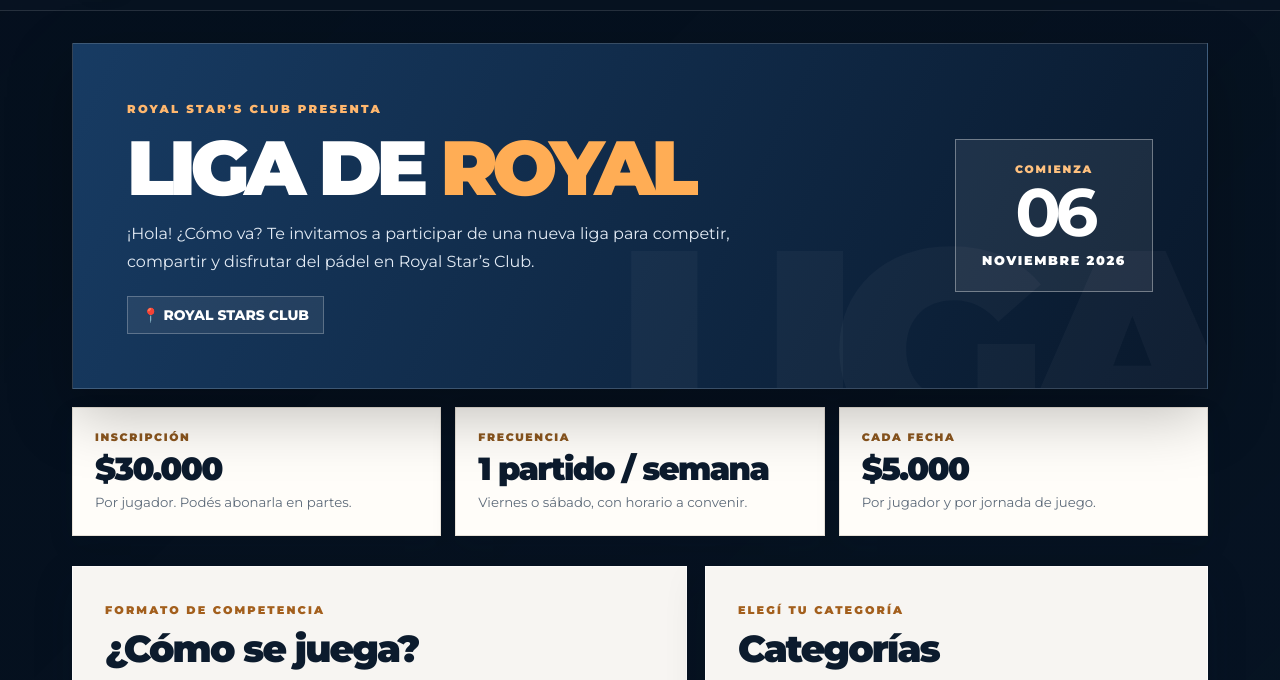
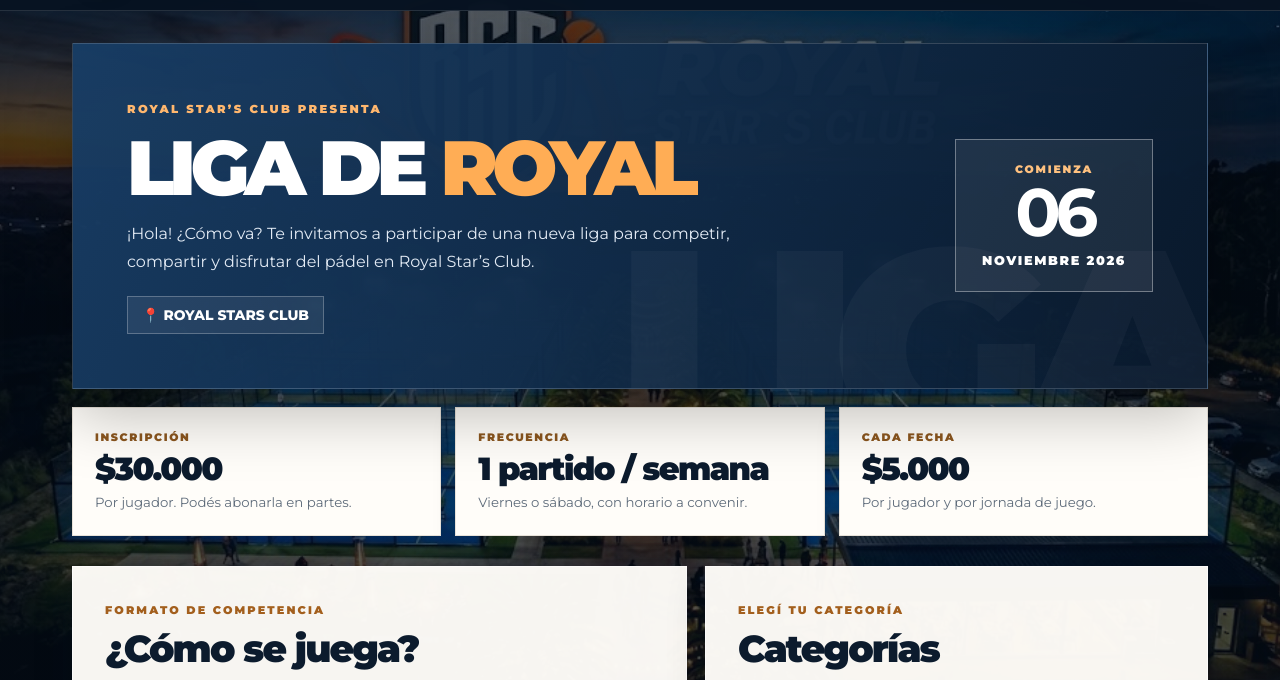
Before and after one commit to benjaestudiante1234-lang/Royal_Stars_Club, a plain HTML site: page liga.html in a window 1280 px wide. Shown: the part 68-748 px from the top of the page. Drawn offline with nearby package versions, Linux system fonts and the light colour scheme.

Commit message:
Corregir fondo de Liga de Royal
Co-authored-by: Copilot <223556219+Copilot@users.noreply.github.com>

```diff
--- a/assets/css/liga.css
+++ b/assets/css/liga.css
@@ -1,7 +1,7 @@
 :root{--navy:#0c1b2d;--blue:#173b63;--blue2:#2d5686;--orange:#f58220;--orange2:#ffad55;--ink:#172231;--muted:#5e6b7a;--paper:#fffdf9}
     *{box-sizing:border-box;scroll-behavior:smooth}
     body{margin:0;min-height:100vh;font-family:Montserrat,system-ui,Segoe UI,Arial,sans-serif;color:var(--ink);background:#09182a}
-    body::before{content:"";position:fixed;inset:0;z-index:-2;background:url('fondo-royal.png') center/cover no-repeat}
+    body::before{content:"";position:fixed;inset:0;z-index:-2;background:url('../img/fondo-royal.png') center/cover no-repeat}
     body::after{content:"";position:fixed;inset:0;z-index:-1;background:linear-gradient(135deg,rgba(4,13,25,.72),rgba(5,16,29,.58))}
     a{color:inherit}
     .topbar{background:rgba(8,20,35,.94);backdrop-filter:blur(12px);border-bottom:1px solid #ffffff20;color:#fff}
```
